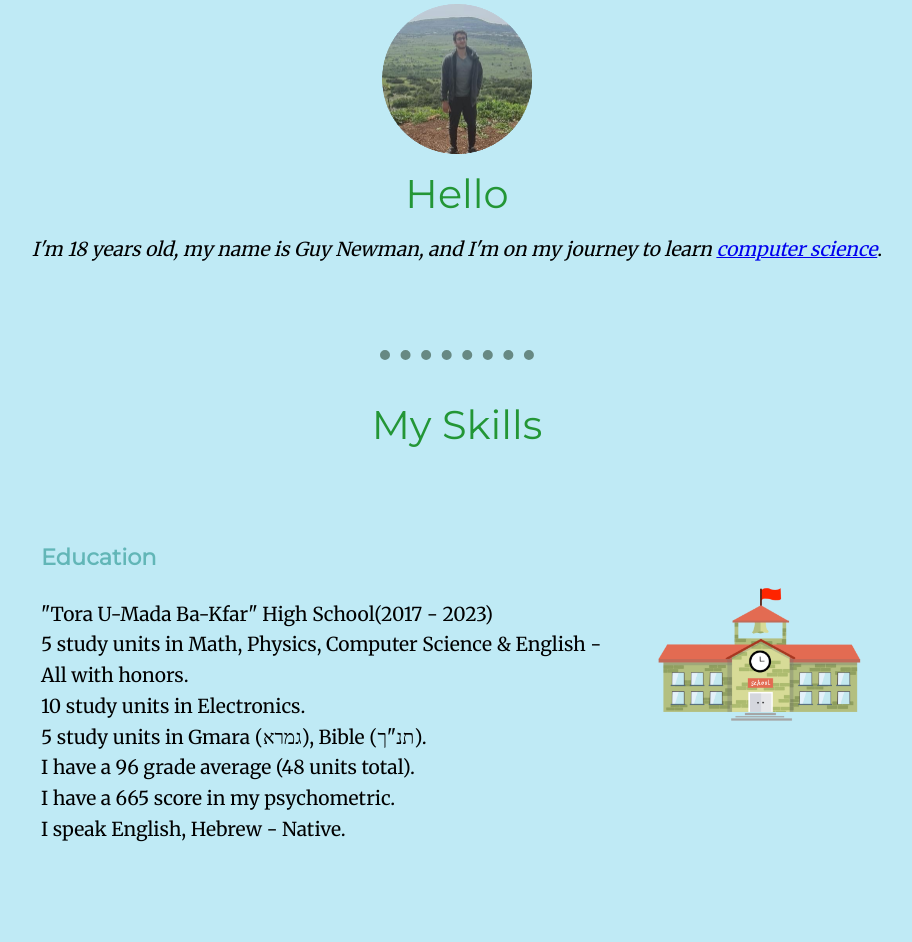
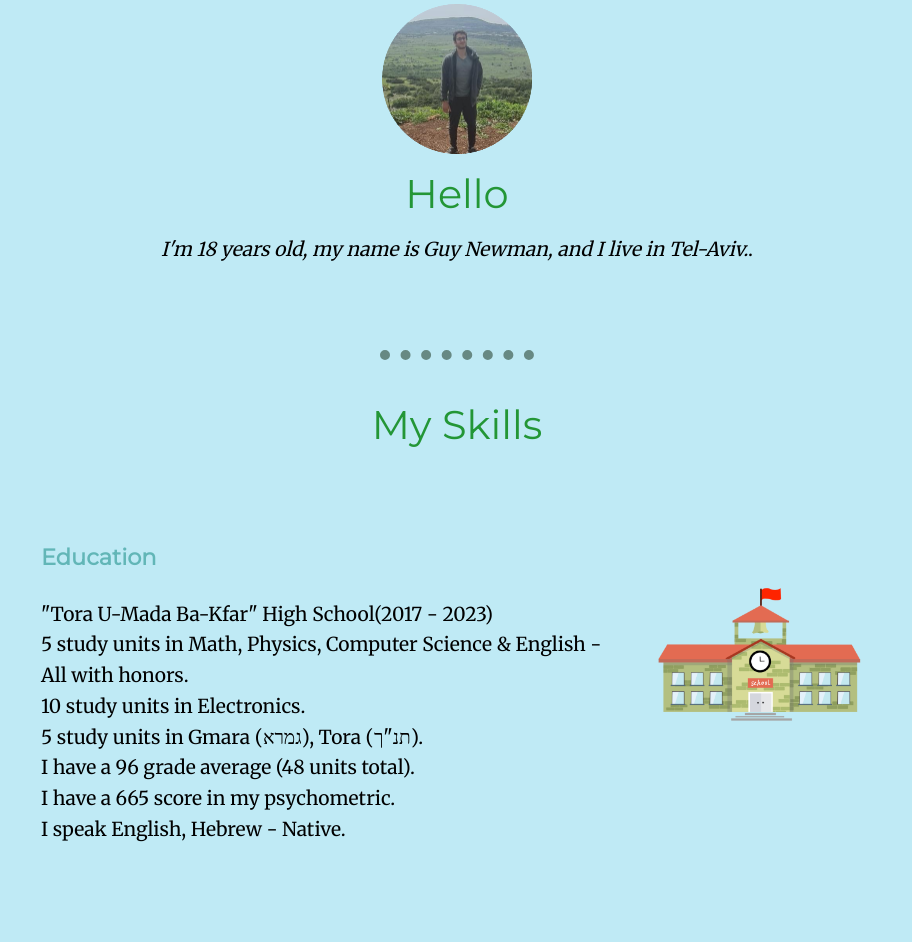
Before and after one commit to thatguy2341/guy-newman-personal-site, a Flask app: page / in a window 1280 px wide. Shown: the part 846-1788 px from the top of the page, without its empty margins (183-1095 px from the left). Run offline with Flask 3, Linux system fonts and the light colour scheme.

Commit message:
fix data

```diff
--- a/html- Personal Site/templates/main.html
+++ b/html- Personal Site/templates/main.html
@@ -45,11 +45,8 @@
         <h2>Hello</h2>
         <p>
           <em
-            >I'm {{age}} years old, my name is Guy Newman, and I'm on my journey
-            to learn
-            <a href="https://en.wikipedia.org/wiki/Computer_science"
-              >computer science</a
-            ></em
+            >I'm {{age}} years old, my name is Guy Newman, and I live in
+            Tel-Aviv.</em
           >.
         </p>
       </div>
@@ -70,7 +67,7 @@
           5 study units in Math, Physics, Computer Science & English - All with
           honors.<br />
           10 study units in Electronics.<br />
-          5 study units in Gmara (גמרא), Bible (תנ"ך). <br />
+          5 study units in Gmara (גמרא), Tora (תנ"ך). <br />
           I have a 96 grade average (48 units total). <br />
           I have a 665 score in my psychometric. <br />
           I speak English, Hebrew - Native.
```
